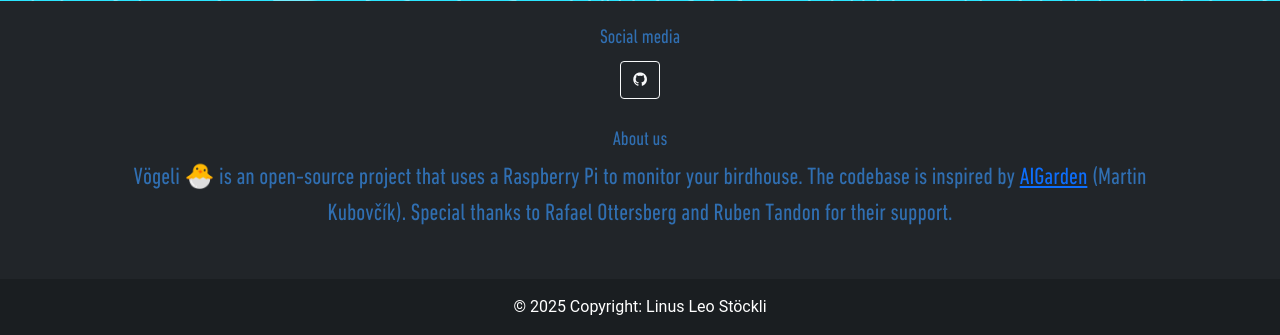
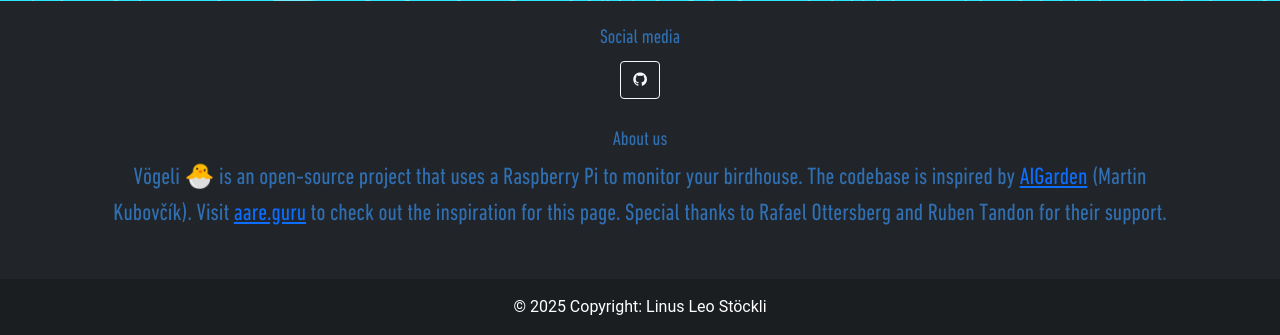
Before and after one commit to hacknus/birdhouse-monitor, a Django app: page /voegeli/vogu.guru/ in a window 1280 px wide. Shown: the part 873-1208 px from the top of the page. Run offline with Django 3.2, Linux system fonts and the light colour scheme; data that the repository does not hold is empty; parts of the project's set-up code (start-up, migrations or seed data) failed here and were passed over.

Commit message:
credit aare.guru

```diff
--- a/backend/mainapp/templates/vogel_guru.html
+++ b/backend/mainapp/templates/vogel_guru.html
@@ -184,7 +184,8 @@
         <section class="mb-4">
             Vögeli 🐣 is an open-source project that uses a Raspberry Pi to monitor your birdhouse. The codebase is
             inspired by <a href="https://github.com/markub3327/AIGarden" target="_blank" rel="noopener noreferrer">AIGarden</a>
-            (Martin Kubovčík).
+            (Martin Kubovčík). Visit <a href="https://aare.guru" target="_blank">aare.guru</a> to check out the
+            inspiration for this page.
             Special thanks to Rafael Ottersberg and Ruben Tandon for their support.
         </section>
     </div>
```
